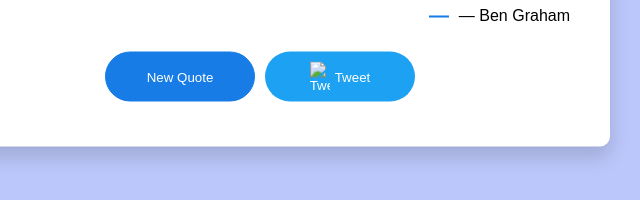
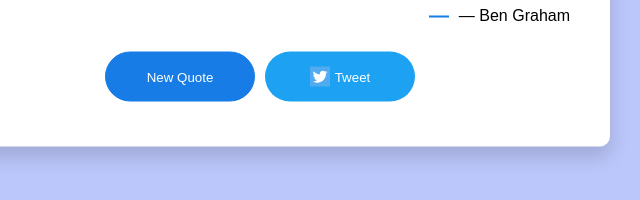
Before and after one commit to mbegumIT/Quote-of-Financial-industry, a plain HTML site: page index.html in a window 1280 px wide. Shown: the part 396-596 px from the top of the page, 380-1020 px from the left. Drawn offline with Linux system fonts and the light colour scheme.

Commit message:
Update index.html

```diff
--- a/index.html
+++ b/index.html
@@ -14,7 +14,7 @@
         <span id="author">Loading...</span>
         <div>
             <button id="new-quote">New Quote</button>
-            <button id="tweet-quote"><img src="twitter.png" alt="Tweet" width="20">Tweet</button>
+            <button id="tweet-quote"><img src="img.png" alt="Tweet" width="20">Tweet</button>
         </div>
     </div>
     <script src="script.js"></script>
```
